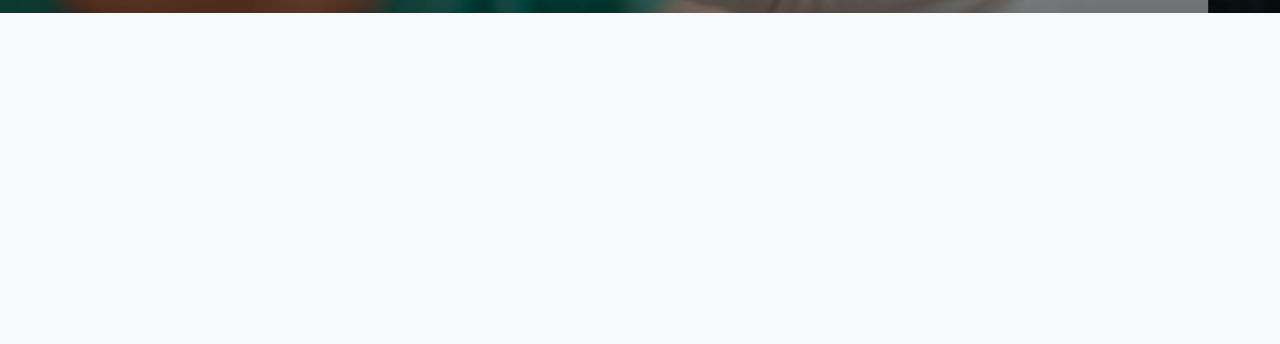
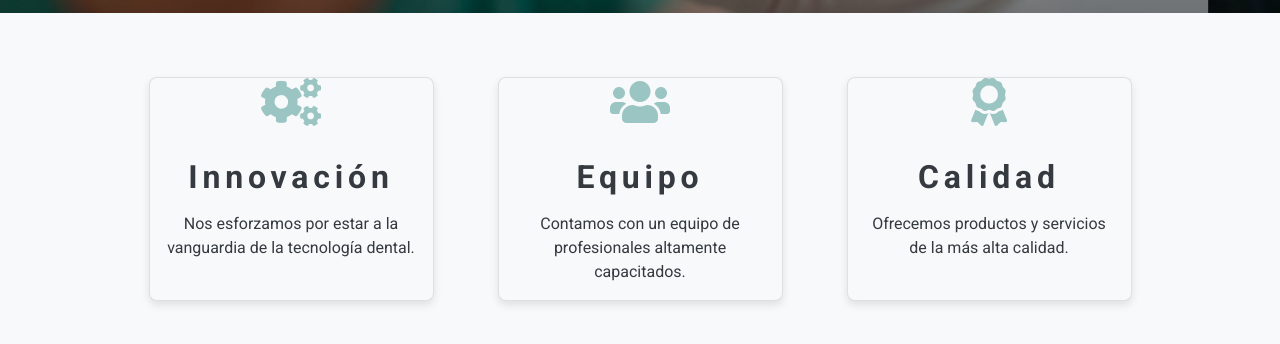
Before and after one commit to fedecores/colab-2.0, a website: page index.html in a window 1280 px wide. Shown: the part 656-1000 px from the top of the page. Before the commit the page ends 800 px from the top, so only its background shows below. Drawn offline with nearby package versions, Linux system fonts and the light colour scheme.

Commit message:
about us

```diff
--- a/SCSS/header.scss
+++ b/SCSS/header.scss
@@ -127,3 +127,33 @@ h4 {
     background-color: $primary-color; // Fondo del color principal al hacer hover
   }
 }
+
+// About Us styles
+.about-us {
+  background-color: $background-color;
+  padding: 2rem 0;
+
+  .about-block {
+      background-color: $background-color;
+      border: 1px solid rgba(0, 0, 0, 0.1);
+      box-shadow: 0 4px 8px rgba(0, 0, 0, 0.1);
+      margin: 2rem;
+      border-radius: 8px;
+
+
+      i {
+          color: $primary-color;
+          margin-bottom: 1rem;
+      }
+
+      h3 {
+          margin-top: 1rem;
+          margin-bottom: 1rem;
+          color: $text-color;
+      }
+
+      p {
+          color: $text-color;
+      }
+  }
+}
--- a/index.html
+++ b/index.html
@@ -116,6 +116,29 @@
             </div>
         </main>
 
+        <!-- About Us Section -->
+<section class="about-us">
+    <div class="container">
+        <div class="row justify-content-center">
+            <div class="col-md-3 text-center about-block">
+                <i class="fas fa-cogs fa-3x"></i>
+                <h3>Innovación</h3>
+                <p>Nos esforzamos por estar a la vanguardia de la tecnología dental.</p>
+            </div>
+            <div class="col-md-3 text-center about-block">
+                <i class="fas fa-users fa-3x"></i>
+                <h3>Equipo</h3>
+                <p>Contamos con un equipo de profesionales altamente capacitados.</p>
+            </div>
+            <div class="col-md-3 text-center about-block">
+                <i class="fas fa-award fa-3x"></i>
+                <h3>Calidad</h3>
+                <p>Ofrecemos productos y servicios de la más alta calidad.</p>
+            </div>
+        </div>
+    </div>
+</section>
+
 
 
     <!-- Bootstrap JS and dependencies -->
```
Also changed, not shown: CSS/header.css, CSS/styles.css, 2 other files.
